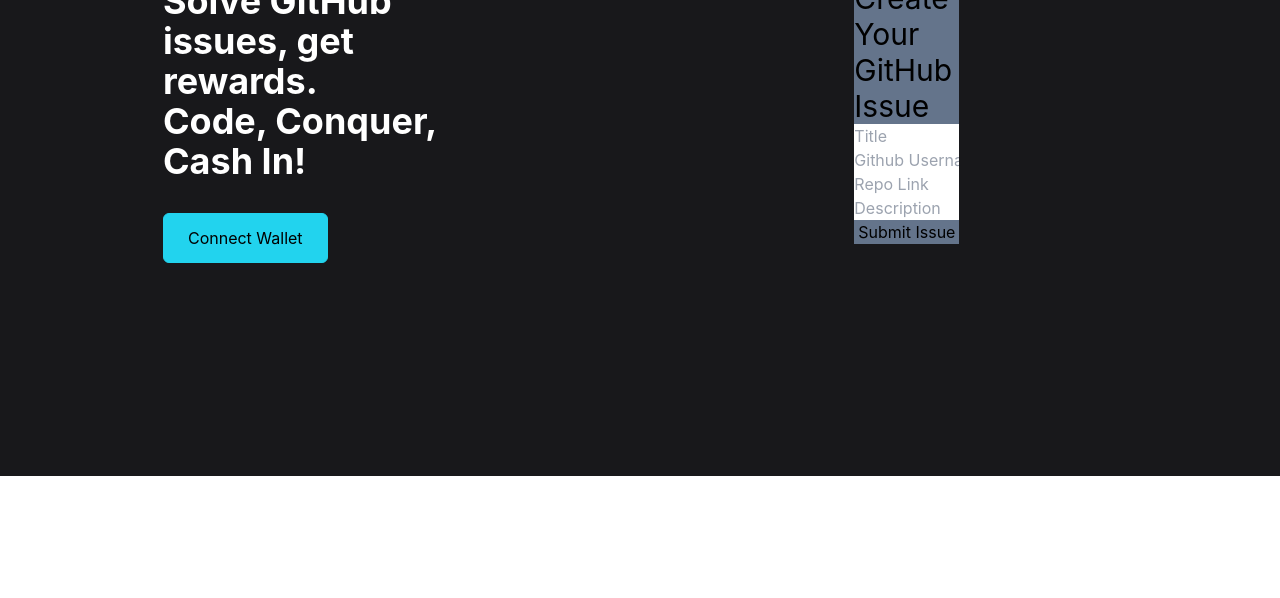
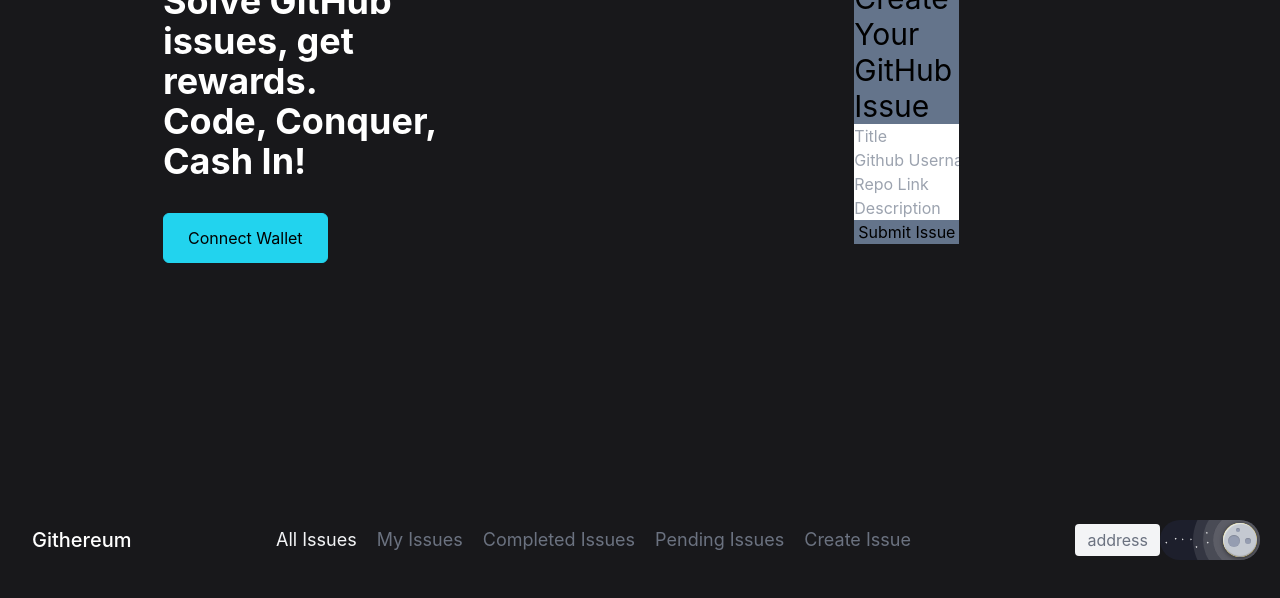
Before and after one commit to ishavishwakarma29/HACK36_7.0, a React (Create React App) app in the folder client/: page / in a window 1280 px wide. Shown: the part 436-1034 px from the top of the page. Before the commit the page ends 912 px from the top, so only its background shows below. Built offline with nearby package versions, Linux system fonts and the light colour scheme.

Commit message:
updatedSmartContract

```diff
--- a/client/src/App.js
+++ b/client/src/App.js
@@ -8,7 +8,7 @@ function App() {
     <div className="flex flex-col items-center bg-zinc-900 gap-y-6">
         <Navbar/>
         <Main/>
-        {/* <Home/> */}
+        <Home/>
     </div>
   );
 }
--- a/client/src/pages/home/home.jsx
+++ b/client/src/pages/home/home.jsx
@@ -63,17 +63,34 @@ function Home(){
           }
     }
 
-    useEffect(()=>{
-        if(window.ethereum)
-        {
+    async function getDoneIssues(){
+        try {
+            if (window.ethereum) {
+                const contract = createContract();
+                const DoneIssues = await contract.getClosedIssues();
+                // console.log(AllIssues);
+                // setTotalIssues(AllIssues);
+                console.log(DoneIssues);
+            }
+            else {
+                console.log("Metamask Not Found");
+            }
+        }
+        catch (err) {
+            console.log(err);
+        }
+    }
+    // useEffect(()=>{
+    //     if(window.ethereum)
+    //     {
 
-            getAllIssues();
-            // getMyIssues();
-            // getDoneIssues();
-            // getPendingIssues();
+    //         getAllIssues();
+    //         // getMyIssues();
+    //         getDoneIssues();
+    //         // getPendingIssues();
 
-        }
-    },[totalIssues,myTotalIssues,completedIssues,myPendingIssues]);
+    //     }
+    // },[totalIssues,myTotalIssues,completedIssues,myPendingIssues]);
 
     function handleAllIssues(){
         setAllIssues(true);
@@ -126,13 +143,13 @@ function Home(){
                 </a>
                 <nav className="md:ml-auto md:mr-auto flex flex-wrap items-center text-lg justify-center">
                     <div
-                    onClick={handleAllIssues}
+                    onClick={getAllIssues}
                     className={`mr-5 hover:text-gray-30 ${allIssues?'text-gray-100':''}`}>All Issues</div>
                     <div
                     onClick={handleMyIssues}
                     className={`mr-5 hover:text-gray-30 ${myIssues?'text-gray-100':''}`}>My Issues</div>
                     <div
-                    onClick={handleDoneIssues}
+                    onClick={getDoneIssues}
                     className={`mr-5 hover:text-gray-30 ${doneIssues?'text-gray-100':''}`}>Completed Issues</div>
                     <div
                     onClick={handlePending}
```
Also changed, not shown: 1 other file (tests, documents, lock files or other folders).
